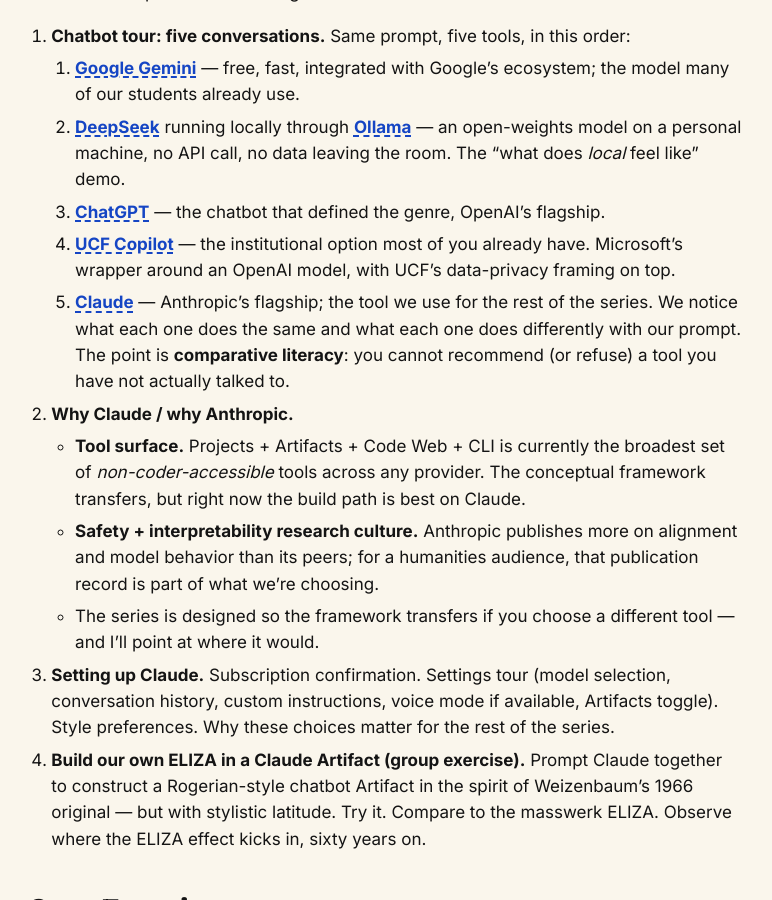
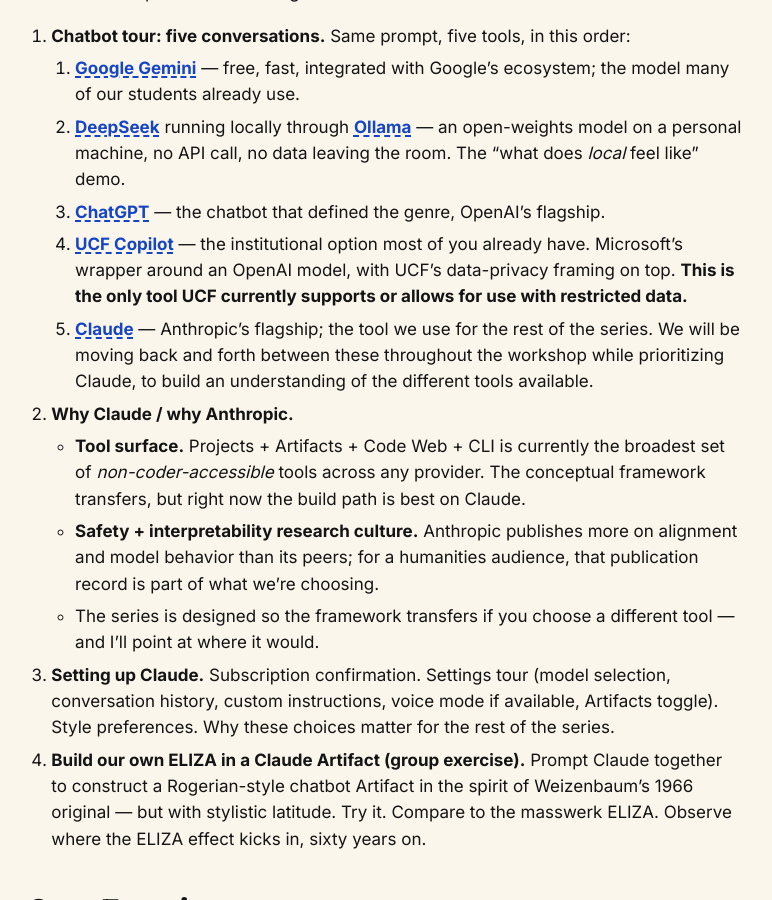
Before and after one commit to AMSUCF/NEH_AI_DH, a Jekyll site: the page built from weeks/week-01.md, in a window 1280 px wide and 900 px high, scrolled down 2178 px. Shown: the whole window, without its empty margins (94-866 px from the left). Built offline with Jekyll 4.4.1, drawn with Linux system fonts in a browser that asks for light colours.

Commit message:
w1: UCF-Copilot data-restriction note + back-and-forth framing
- Adds an explicit note next to UCF Copilot in the chatbot tour:
  "The only tool UCF currently supports or allows for use with
  restricted data." On both the week page and the slide deck's
  five-tools slide.
- Replaces the "comparative literacy / cannot recommend a tool you
  haven't talked to" line with a clearer practice frame: we move
  back and forth between these tools throughout the workshop while
  prioritizing Claude, to build understanding across the landscape.

Co-Authored-By: Claude Opus 4.7 (1M context) <noreply@anthropic.com>

```diff
--- a/slides/_tools/manifests/w01.json
+++ b/slides/_tools/manifests/w01.json
@@ -327,7 +327,7 @@
       "layout": "section",
       "kicker": "Hands-on, Part 1",
       "title": "Chatbot tour: five conversations",
-      "lead": "Same prompt, five tools, in this order. The point isn't to rank them — it's comparative literacy. You cannot recommend (or refuse) a tool you have not actually talked to.",
+      "lead": "Same prompt, five tools. We'll move back and forth between these throughout the workshop while prioritizing Claude — to build an understanding of the different tools available.",
       "media": []
     },
     {
@@ -338,7 +338,7 @@
         "**[Gemini](https://gemini.google.com/)** — Google's free chatbot, integrated with the search and workspace stack the model many of our students already use.",
         "**[DeepSeek](https://chat.deepseek.com/) running locally through [Ollama](https://ollama.com/)** — open-weights model on a personal machine. No API call, no data leaving the room. The *local* demo.",
         "**[ChatGPT](https://chat.openai.com/)** — the chatbot that defined the genre.",
-        "**[UCF Copilot](https://cdl.ucf.edu/faculty-multimedia-center-ai-tools/)** — Microsoft's wrapper around an OpenAI model, with UCF's data-privacy framing layered on top.",
+        "**[UCF Copilot](https://cdl.ucf.edu/faculty-multimedia-center-ai-tools/)** — Microsoft's wrapper around an OpenAI model, with UCF's data-privacy framing layered on top. **The only tool UCF currently supports or allows for use with restricted data.**",
         "**[Claude](https://claude.ai/)** — Anthropic's flagship; the tool we use for the rest of the series."
       ],
       "media": []
--- a/slides/web/w01/index.html
+++ b/slides/web/w01/index.html
@@ -358,7 +358,7 @@
 <section class="slide-section" id="section-chatbot-tour">
   <p class="kicker">Hands-on, Part 1</p>
   <h2>Chatbot tour: five conversations</h2>
-  <p class="lead">Same prompt, five tools, in this order. The point isn&#x27;t to rank them — it&#x27;s comparative literacy. You cannot recommend (or refuse) a tool you have not actually talked to.</p>
+  <p class="lead">Same prompt, five tools. We&#x27;ll move back and forth between these throughout the workshop while prioritizing Claude — to build an understanding of the different tools available.</p>
 </section>
         <section class="slide-image-bullets no-image" id="chatbot-tour">
           <div class="bullets-text">
@@ -367,7 +367,7 @@
             <ul><li><strong><a href="https://gemini.google.com/">Gemini</a></strong> — Google&#x27;s free chatbot, integrated with the search and workspace stack the model many of our students already use.</li>
 <li><strong><a href="https://chat.deepseek.com/">DeepSeek</a> running locally through <a href="https://ollama.com/">Ollama</a></strong> — open-weights model on a personal machine. No API call, no data leaving the room. The <em>local</em> demo.</li>
 <li><strong><a href="https://chat.openai.com/">ChatGPT</a></strong> — the chatbot that defined the genre.</li>
-<li><strong><a href="https://cdl.ucf.edu/faculty-multimedia-center-ai-tools/">UCF Copilot</a></strong> — Microsoft&#x27;s wrapper around an OpenAI model, with UCF&#x27;s data-privacy framing layered on top.</li>
+<li><strong><a href="https://cdl.ucf.edu/faculty-multimedia-center-ai-tools/">UCF Copilot</a></strong> — Microsoft&#x27;s wrapper around an OpenAI model, with UCF&#x27;s data-privacy framing layered on top. <strong>The only tool UCF currently supports or allows for use with restricted data.</strong></li>
 <li><strong><a href="https://claude.ai/">Claude</a></strong> — Anthropic&#x27;s flagship; the tool we use for the rest of the series.</li></ul>
 
           </div>
--- a/weeks/week-01.md
+++ b/weeks/week-01.md
@@ -57,9 +57,9 @@ The hands-on portion runs through the second half:
    1. **[Google Gemini](https://gemini.google.com/)** — free, fast, integrated with Google's ecosystem; the model many of our students already use.
    2. **[DeepSeek](https://chat.deepseek.com/)** running locally through **[Ollama](https://ollama.com/)** — an open-weights model on a personal machine, no API call, no data leaving the room. The "what does *local* feel like" demo.
    3. **[ChatGPT](https://chat.openai.com/)** — the chatbot that defined the genre, OpenAI's flagship.
-   4. **[UCF Copilot](https://cdl.ucf.edu/faculty-multimedia-center-ai-tools/)** — the institutional option most of you already have. Microsoft's wrapper around an OpenAI model, with UCF's data-privacy framing on top.
+   4. **[UCF Copilot](https://cdl.ucf.edu/faculty-multimedia-center-ai-tools/)** — the institutional option most of you already have. Microsoft's wrapper around an OpenAI model, with UCF's data-privacy framing on top. **This is the only tool UCF currently supports or allows for use with restricted data.**
    5. **[Claude](https://claude.ai/)** — Anthropic's flagship; the tool we use for the rest of the series.
-   We notice what each one does the same and what each one does differently with our prompt. The point is **comparative literacy**: you cannot recommend (or refuse) a tool you have not actually talked to.
+   We will be moving back and forth between these throughout the workshop while prioritizing Claude, to build an understanding of the different tools available.
 6. **Why Claude / why Anthropic.**
    - **Tool surface.** Projects + Artifacts + Code Web + CLI is currently the broadest set of *non-coder-accessible* tools across any provider. The conceptual framework transfers, but right now the build path is best on Claude.
    - **Safety + interpretability research culture.** Anthropic publishes more on alignment and model behavior than its peers; for a humanities audience, that publication record is part of what we're choosing.
```
